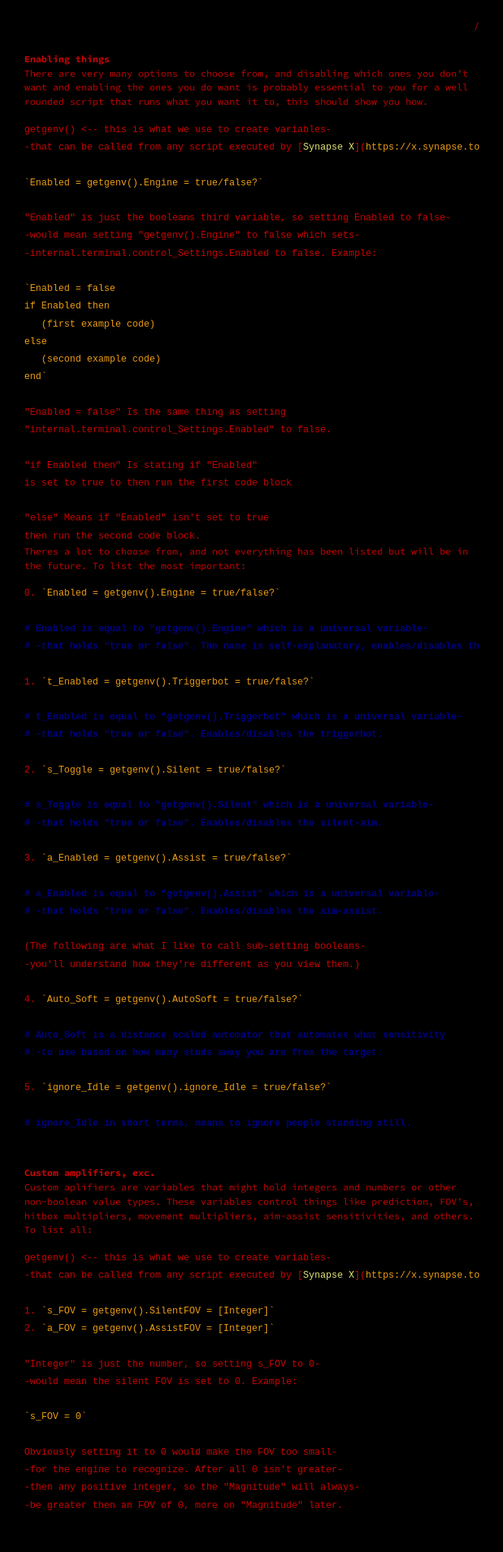
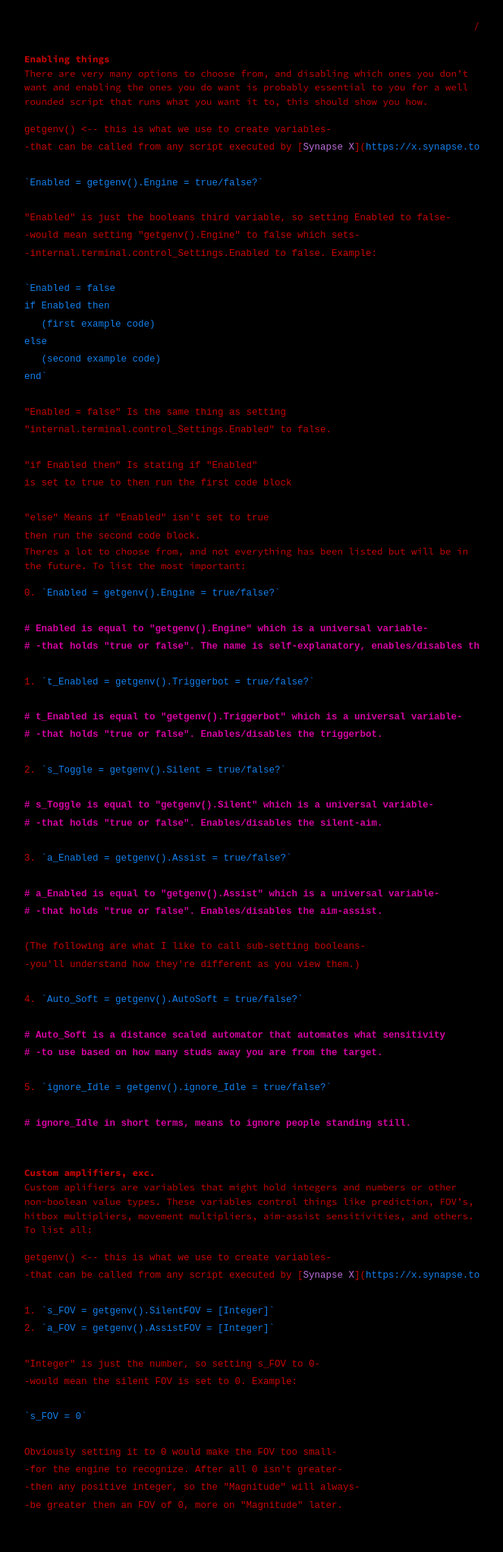
Before and after one commit to Darkfire0576/Darkus, a Jekyll site: the page built from Intro.md, in a window 1280 px wide. Shown: the whole page at 76% size, without its empty margins (308-971 px from the left). Built offline with Jekyll 4.4.1, drawn with Linux system fonts in a browser that asks for light colours.

Commit message:
Update _hacker.scss

```diff
--- a/_sass/_hacker.scss
+++ b/_sass/_hacker.scss
@@ -17,15 +17,15 @@
   --code-color-4: #F0A0A0;
   --code-color-5: #b38aff;
   --code-color-6: #c70404;
-  --code-color-7: #e4e477;
-  --code-color-8: #000080;
+  --code-color-7: #bb6fd9;
+  --code-color-8: #d404a0;
   --code-color-9: #c70404;
   --code-color-10: #888888;
   --code-color-11: #555555;
   --code-color-12: #800080;
   --code-color-13: #00d4d4;
   --code-color-14: #00c1c1;
-  --code-color-15: #ed9d13;
+  --code-color-15: #1380ed;
   --code-color-16: #1e90ff;
   --code-color-17: #800000;
   --code-color-18: #bbbbbb;
```
